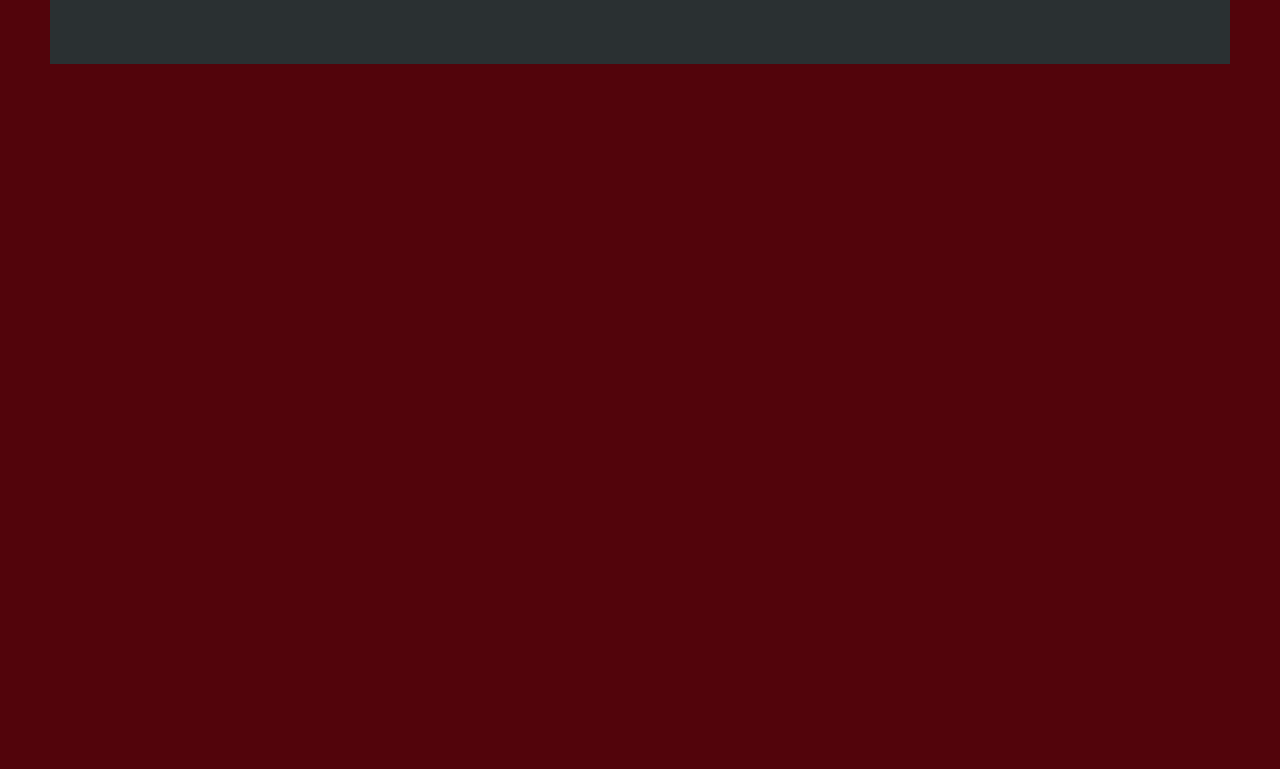
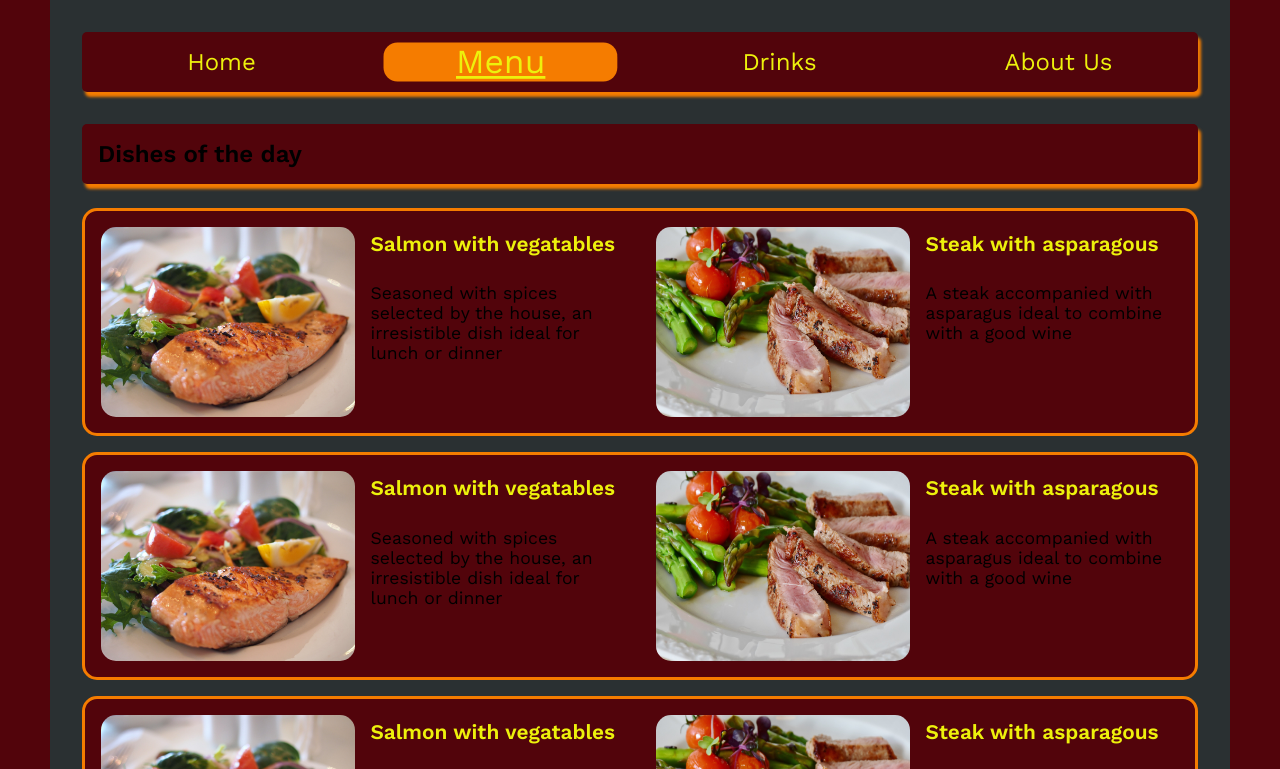
Before and after one commit to Tyxsdev/Restaurant-Page, a website built with webpack: page dist/index.html in a window 1280 px wide. Both pictures are taken after a click on the item "Menu". Shown: the top 769 px of the page. Built offline with nearby package versions, Linux system fonts and the light colour scheme.

Commit message:
Set up menu click event

```diff
--- a/src/home.js
+++ b/src/home.js
@@ -1,34 +1,18 @@
 import Icon from './Wine.jpg';
+import { createNav } from './setUp';
+import { updateLiItems } from './updateEvents';
 
 export function builder(content) {
+  content.textContent = '';
   const h1 = document.createElement('h1');
-  const nav = document.createElement('nav');
-  const h3 = document.createElement('h3');
-  const ul = document.createElement('ul');
-  const firstLi = document.createElement('li');
-  const secondLi = document.createElement('li');
-  const thirdLi = document.createElement('li');
-  const fourthLi = document.createElement('li');
   const myImg = new Image();
+  const nav = createNav();
   myImg.src = Icon;
   myImg.classList.add('main-image');
   h1.textContent = 'Welcome to Wine and Fire Restaurant';
-  h3.textContent = 'Select a section to visit:';
-  firstLi.textContent = 'Home';
-  secondLi.textContent = 'Menu';
-  thirdLi.textContent = 'Drinks';
-  fourthLi.textContent = 'About Us';
-  firstLi.classList.add('home');
-  secondLi.classList.add('menu');
-  thirdLi.classList.add('drinks');
-  fourthLi.classList.add('about');
-  ul.appendChild(firstLi);
-  ul.appendChild(secondLi);
-  ul.appendChild(thirdLi);
-  ul.appendChild(fourthLi);
-  nav.appendChild(h3);
-  nav.appendChild(ul);
   content.appendChild(h1);
   content.appendChild(nav);
   content.appendChild(myImg);
+  const items = updateLiItems();
+  return items;
 }
--- a/src/index.js
+++ b/src/index.js
@@ -1,11 +1,9 @@
 import './style.css';
 import { builder } from './home.js';
 import { setMenu } from './menu.js';
+import { updateLiItems } from './updateEvents';
 
 const content = document.querySelector('#content');
 builder(content);
-const menu = content.querySelector('.menu');
-const drinks = content.querySelector('.drinks');
-const about = content.querySelector('.about');
-
-menu.addEventListener('click', () => setMenu(content));
+const items = updateLiItems();
+items.menu.addEventListener('click', () => setMenu(content));
--- a/src/menu.js
+++ b/src/menu.js
@@ -1,4 +1,75 @@
+import { createNav } from './setUp';
+import Salmon from './salmon.jpg';
+import Asparagous from './asparagus.jpg';
+import { updateLiItems } from './updateEvents';
+
 export function setMenu(content) {
   content.textContent = '';
-  console.log('click');
+  window.scrollTo(0, 0);
+  const nav = createNav();
+  const main = document.createElement('div');
+  const h3 = document.createElement('h3');
+  const dishesOne = document.createElement('div');
+  const containerOne = document.createElement('div');
+  const imageOne = new Image();
+  const descriptionOne = document.createElement('div');
+  const h4One = document.createElement('h4');
+  const pOne = document.createElement('p');
+  const containerTwo = document.createElement('div');
+  const imageTwo = new Image();
+  const descriptionTwo = document.createElement('div');
+  const h4Two = document.createElement('h4');
+  const pTwo = document.createElement('p');
+  const span = document.createElement('span');
+  const liItems = nav.querySelectorAll('li');
+  const menu = nav.querySelector('.menu');
+
+  h3.textContent = 'Dishes of the day';
+  imageOne.src = Salmon;
+  h4One.textContent = 'Salmon with vegatables';
+  pOne.textContent =
+    'Seasoned with spices selected by the house, an irresistible dish ideal for lunch or dinner';
+  imageTwo.src = Asparagous;
+  h4Two.textContent = 'Steak with asparagous';
+  pTwo.textContent =
+    'A steak accompanied with asparagus ideal to combine with a good wine';
+  span.textContent = 'Download our full menu here';
+
+  main.classList.add('main');
+  dishesOne.classList.add('dish');
+  containerOne.classList.add('container');
+  containerTwo.classList.add('container');
+  imageOne.classList.add('image');
+  imageTwo.classList.add('image');
+  span.classList.add('download');
+
+  liItems.forEach((e) => e.classList.remove('selected'));
+  menu.classList.add('selected');
+
+  nav.style.margin = '0';
+
+  descriptionOne.appendChild(h4One);
+  descriptionOne.appendChild(pOne);
+  descriptionTwo.appendChild(h4Two);
+  descriptionTwo.appendChild(pTwo);
+  containerOne.appendChild(imageOne);
+  containerOne.appendChild(descriptionOne);
+  containerTwo.appendChild(imageTwo);
+  containerTwo.appendChild(descriptionTwo);
+  dishesOne.appendChild(containerOne);
+  dishesOne.appendChild(containerTwo);
+
+  const dishesTwo = dishesOne.cloneNode(true);
+  const dishesThree = dishesOne.cloneNode(true);
+
+  main.appendChild(h3);
+  main.appendChild(dishesOne);
+  main.appendChild(dishesTwo);
+  main.appendChild(dishesThree);
+  main.appendChild(span);
+
+  content.appendChild(nav);
+  content.appendChild(main);
+  const items = updateLiItems();
+  items.home.addEventListener('click', () => window.location.reload());
 }
--- /dev/null
+++ b/src/setUp.js
@@ -0,0 +1,24 @@
+function createNav() {
+  const nav = document.createElement('nav');
+  const ul = document.createElement('ul');
+  const firstLi = document.createElement('li');
+  const secondLi = document.createElement('li');
+  const thirdLi = document.createElement('li');
+  const fourthLi = document.createElement('li');
+  firstLi.textContent = 'Home';
+  secondLi.textContent = 'Menu';
+  thirdLi.textContent = 'Drinks';
+  fourthLi.textContent = 'About Us';
+  firstLi.classList.add('home', 'selected');
+  secondLi.classList.add('menu');
+  thirdLi.classList.add('drinks');
+  fourthLi.classList.add('about');
+  ul.appendChild(firstLi);
+  ul.appendChild(secondLi);
+  ul.appendChild(thirdLi);
+  ul.appendChild(fourthLi);
+  nav.appendChild(ul);
+  return nav;
+}
+
+export { createNav };
--- a/src/style.css
+++ b/src/style.css
@@ -37,8 +37,7 @@ nav {
     margin-top: 2rem;
     background-color: var(--color-two);
     display: grid;
-    grid-template-rows: 1fr 1fr;
-    row-gap: 0.5rem;
+    grid-template-rows: 1fr;
     justify-items: center;
     box-shadow: var(--shadow-one);
 }
@@ -77,7 +76,7 @@ nav ul li:hover {
     text-decoration: underline;
 }
 
-.home {
+.selected {
     background-color: var(--color-four);
     scale: 1.4;
     text-decoration: underline;
@@ -90,3 +89,65 @@ nav ul li:hover {
     width: 100%;
     border-radius: 5px;
 }
+
+.main {
+    margin-top: 2rem;
+}
+
+h3 {
+    font-weight: 600;
+    padding: 1rem;
+    background-color: var(--color-two);
+    box-shadow: var(--shadow-one);
+    border-radius: 5px;
+    font-size: 1.5rem;
+}
+
+.dish {
+    background-color: #52040b;
+    display: flex;
+    grid-template-columns: repeat(4, 1fr);
+    border-radius: 15px;
+    margin: 1rem 0;
+    border: 3px solid var(--color-four);
+}
+
+.container {
+    padding: 1rem;
+    border-radius: 15px;
+    display: grid;
+    grid-template-columns: 1fr 1fr;
+    grid-template-rows: 1fr;
+    gap: 1rem;
+
+}
+
+.image {
+    grid-column: 1 / 2;
+    width: 100%;
+    height: 100%;
+    border-radius: 15px;
+}
+
+.container h4 {
+    color: var(--color-three);
+    font-weight: 600;
+    margin-top: 0.3rem;
+    font-size: 1.3rem;
+}
+
+.container p {
+    font-size: 1.1rem;
+}
+
+.download {
+    background-color: var(--color-two);
+    font-size: 1.2rem;
+    padding: 0.5rem;
+    border-radius: 5px;
+    margin-top: 2rem;
+}
+
+.download:hover {
+    color: var(--color-three);
+}
--- /dev/null
+++ b/src/updateEvents.js
@@ -0,0 +1,7 @@
+export function updateLiItems() {
+  const home = document.querySelector('.home');
+  const menu = document.querySelector('.menu');
+  const drinks = document.querySelector('.drinks');
+  const about = document.querySelector('.about');
+  return { home, menu, drinks, about };
+}
```
Also changed, not shown: dist/a608ff0b5e59d8c94f74.jpg (added), dist/bafa88b81ddbdbd17af3.jpg (added), dist/main.js, src/asparagus.jpg (added).
